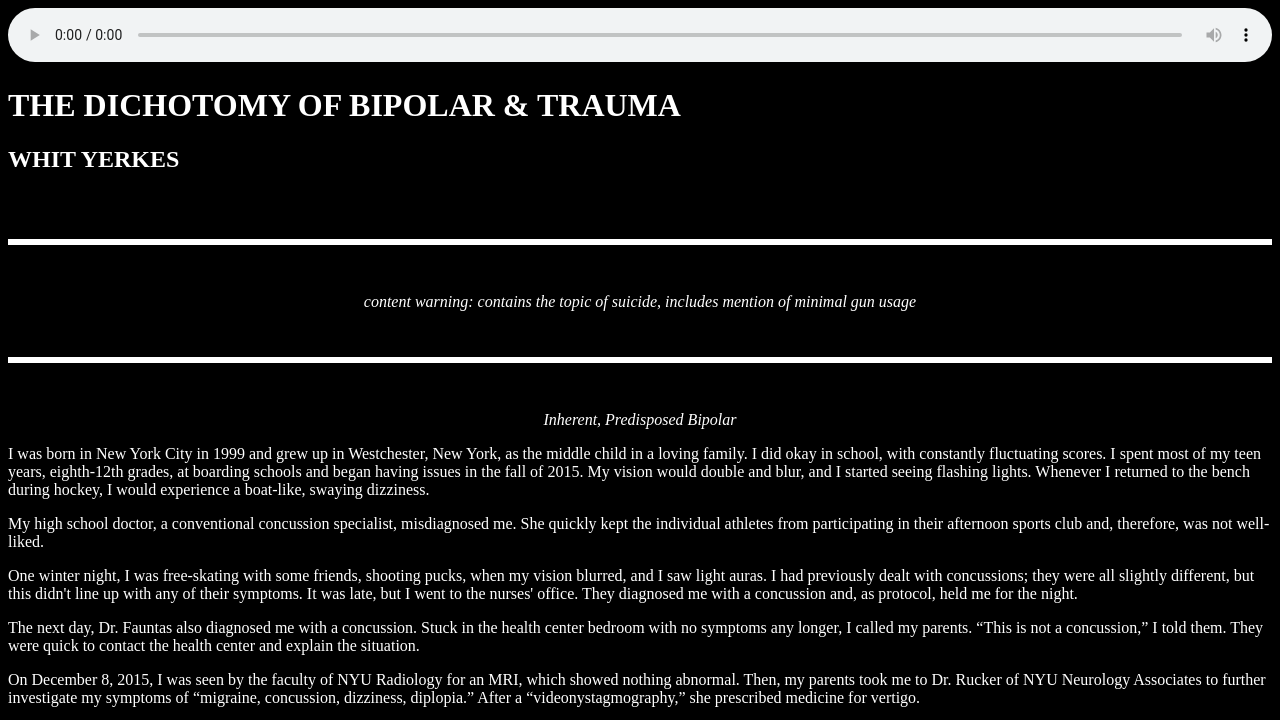
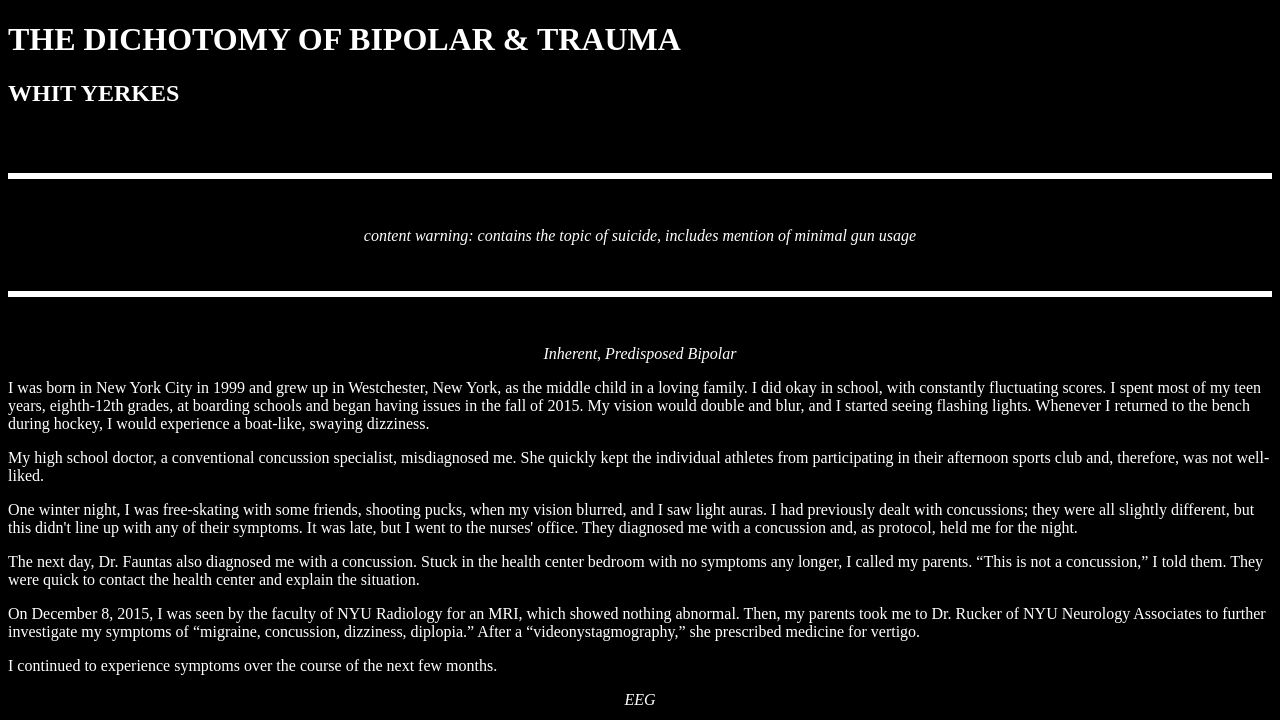
Before and after one commit to cwyii/bipolar-trauma, a plain HTML site: page index.html in a window 1280 px wide. Shown: the top 720 px of the page. Drawn offline with Linux system fonts and the light colour scheme.

Commit message:
Update index.html

```diff
--- a/index.html
+++ b/index.html
@@ -6,7 +6,6 @@
 <title>THE DICHOTOMY OF BIPOLAR & TRAUMA</title>
 </head>
 <body>
-<center><audio src="" controls preload id="radio-player" style="width:100%;"></center>
 <h1 style+"color: white; font-size 19 px; font-family: arial-white">THE DICHOTOMY OF BIPOLAR & TRAUMA</h1>
 <h2 style+"color: white; font-size 15 px; font-family: arial-white">WHIT YERKES</h2>
 <br> <hr> <br>
```
